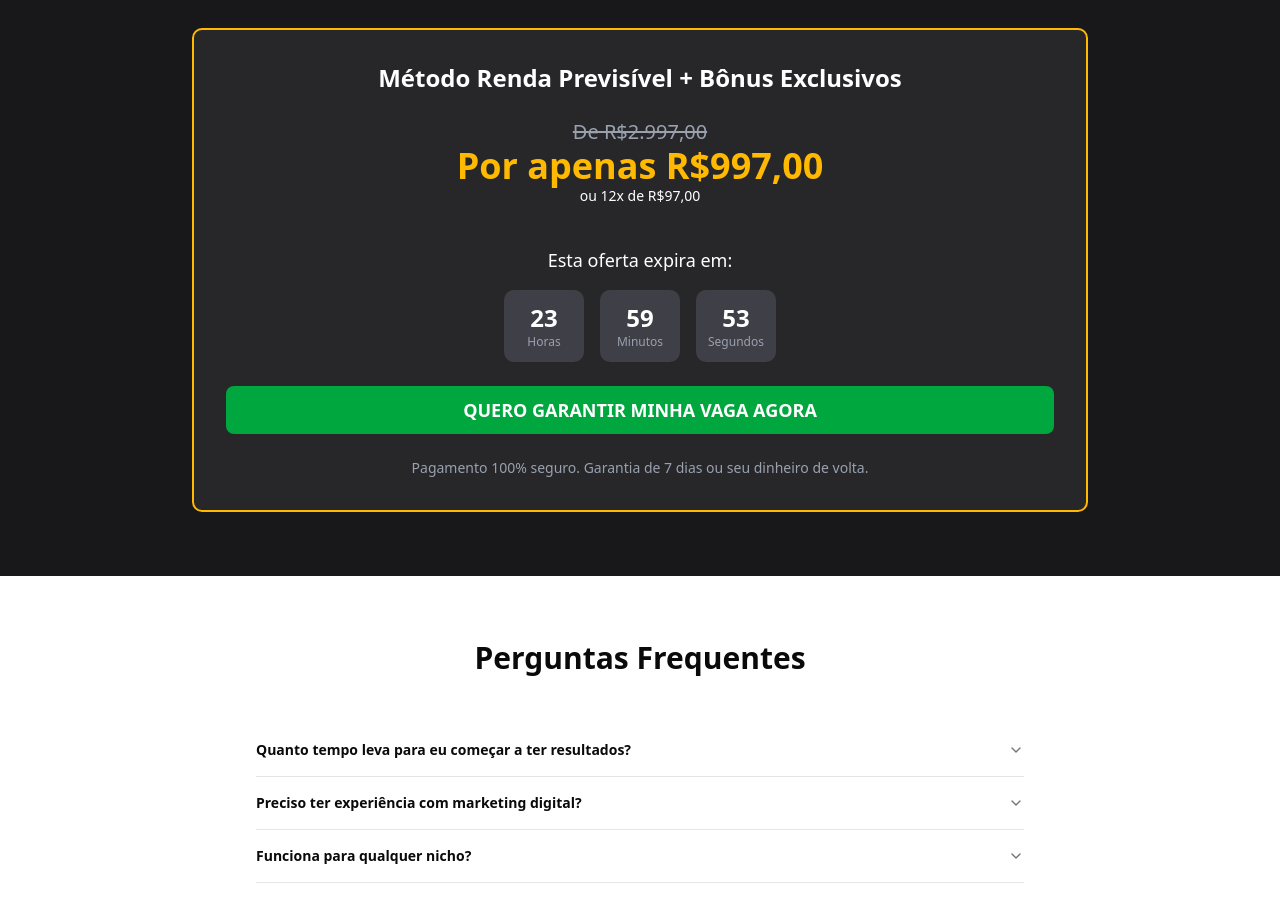
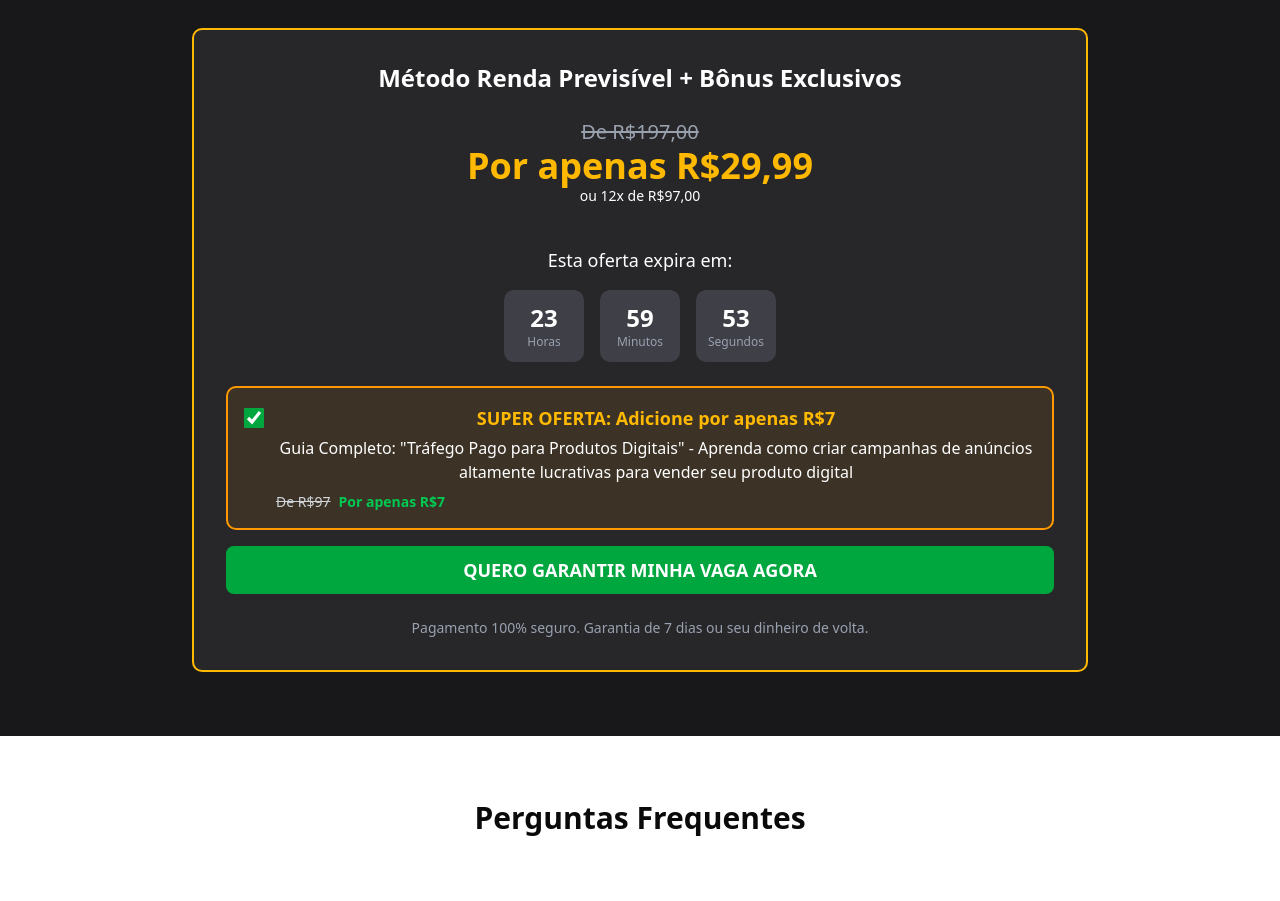
Before and after one commit to Kibryant/renda-previsivel, a Next.js app: page / in a window 1280 px wide. Shown: the part 2944-3845 px from the top of the page. Built offline with nearby package versions, Linux system fonts and the light colour scheme.

Commit message:
change price

```diff
--- a/src/app/page.tsx
+++ b/src/app/page.tsx
@@ -263,8 +263,8 @@ export default function Home() {
 
                 <div className="flex justify-center space-x-4">
                   <div className="text-center">
-                    <p className="text-gray-400 line-through text-xl">De R$2.997,00</p>
-                    <p className="text-3xl md:text-4xl font-bold text-amber-400">Por apenas R$997,00</p>
+                    <p className="text-gray-400 line-through text-xl">De R$197,00</p>
+                    <p className="text-3xl md:text-4xl font-bold text-amber-400">Por apenas R$29,99</p>
                     <p className="text-sm">ou 12x de R$97,00</p>
                   </div>
                 </div>
@@ -272,6 +272,36 @@ export default function Home() {
                 <div className="pt-4">
                   <p className="text-lg">Esta oferta expira em:</p>
                   <CountdownTimer hours={23} minutes={59} seconds={59} />
+                </div>
+
+                <div className="mt-6 mb-4">
+                  <div className="bg-amber-500/10 border-2 border-amber-500 rounded-lg p-4">
+                    <div className="flex items-start gap-3">
+                      <div className="pt-1">
+                        <input
+                          type="checkbox"
+                          id="orderBump"
+                          className="w-5 h-5 accent-green-600 cursor-pointer"
+                          defaultChecked={true}
+                        />
+                      </div>
+                      <div>
+                        <label htmlFor="orderBump" className="flex flex-col cursor-pointer">
+                          <span className="font-bold text-amber-400 text-lg">
+                            SUPER OFERTA: Adicione por apenas R$7
+                          </span>
+                          <span className="text-white text-base mt-1">
+                            Guia Completo: "Tráfego Pago para Produtos Digitais" - Aprenda como criar campanhas de
+                            anúncios altamente lucrativas para vender seu produto digital
+                          </span>
+                          <div className="flex items-center mt-2 text-sm text-gray-300">
+                            <span className="line-through mr-2">De R$97</span>
+                            <span className="text-green-500 font-bold">Por apenas R$7</span>
+                          </div>
+                        </label>
+                      </div>
+                    </div>
+                  </div>
                 </div>
 
                 <Button size="lg" className="w-full bg-green-600 hover:bg-green-700 text-white font-bold text-lg py-6">
```
